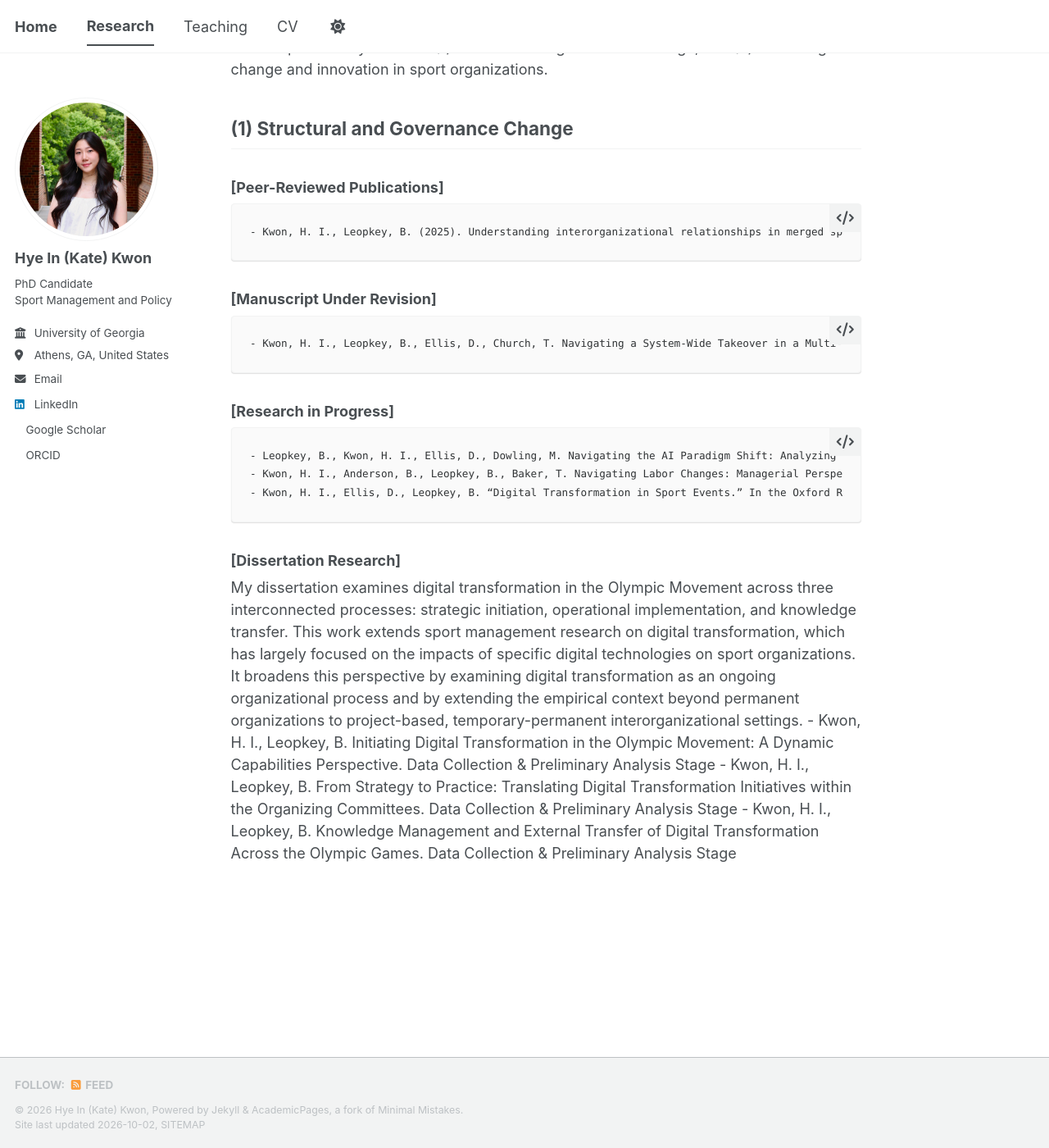
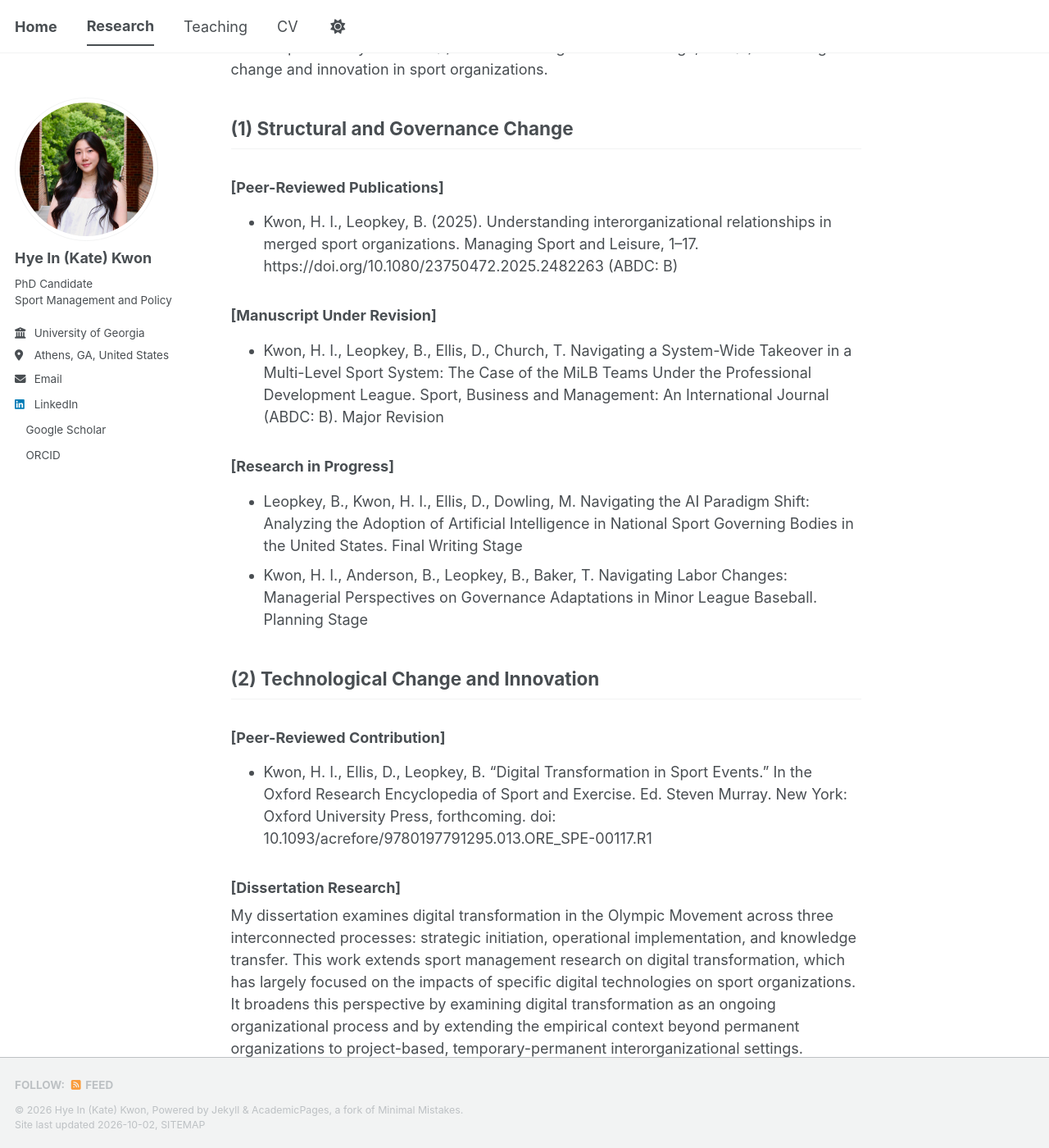
Before and after one commit to katehyeinkwon/katehyeinkwon.github.io, a Jekyll site: the page built from _pages/research.md, in a window 1280 px wide and 1400 px high, scrolled down 312 px. Shown: the whole window at 82% size. Built offline with Jekyll 4.4.1, drawn with Linux system fonts in a browser that asks for light colours; a style sheet for code colours, icons or effects is not loaded; some of the changed text lies outside the part shown.

Commit message:
Update research.md

```diff
--- a/_pages/research.md
+++ b/_pages/research.md
@@ -3,28 +3,36 @@ title: "Research"
 permalink: /research/
 author_profile: true
 ---
+
 My interest in sport management developed through practice. Before entering academia, I worked for the PyeongChang 2018 Organizing Committee and the Seoul Sports Council, a provincial branch of the Korean Sport & Olympic Committee. These experiences made me curious about how sport organizations manage change and led me to pursue graduate studies.
 
 My research interests broadly revolve around topics related to organizational change, innovation, and strategic management. My current work can be broken into two distinct but complementary streams: (1) structural and governance change, and (2) technological change and innovation in sport organizations.
 
-## <strong>(1) Structural and Governance Change</strong>
+## (1) Structural and Governance Change
 
-### <strong>[Peer-Reviewed Publications]</strong>
-    - Kwon, H. I., Leopkey, B. (2025). Understanding interorganizational relationships in merged sport organizations. Managing Sport and Leisure, 1–17. https://doi.org/10.1080/23750472.2025.2482263 (ABDC: B)
+### [Peer-Reviewed Publications]
 
-### <strong>[Manuscript Under Revision]</strong>
-    - Kwon, H. I., Leopkey, B., Ellis, D., Church, T. Navigating a System-Wide Takeover in a Multi-Level Sport System: The Case of the MiLB Teams Under the Professional Development League. Sport, Business and Management: An International Journal (ABDC: B). Major Revision (ABDC: B)
+- Kwon, H. I., Leopkey, B. (2025). Understanding interorganizational relationships in merged sport organizations. Managing Sport and Leisure, 1–17. https://doi.org/10.1080/23750472.2025.2482263 (ABDC: B)
 
-### <strong>[Research in Progress]</strong>
-    - Leopkey, B., Kwon, H. I., Ellis, D., Dowling, M. Navigating the AI Paradigm Shift: Analyzing the Adoption of Artificial Intelligence in National Sport Governing Bodies in the United States. Final Writing Stage
-    - Kwon, H. I., Anderson, B., Leopkey, B., Baker, T. Navigating Labor Changes: Managerial Perspectives on Governance Adaptations in Minor League Baseball. Planning Stage
-## <strong>(2) Technological Change and Innovation</strong>
-### <strong>[Peer-Reviewed Contribution]</strong>
-    - Kwon, H. I., Ellis, D., Leopkey, B. “Digital Transformation in Sport Events.” In the Oxford Research Encyclopedia of Sport and Exercise. Ed. Steven Murray. New York: Oxford University Press, forthcoming. doi: 10.1093/acrefore/9780197791295.013.ORE_SPE-00117.R1
+### [Manuscript Under Revision]
 
-### <strong>[Dissertation Research]</strong>
+- Kwon, H. I., Leopkey, B., Ellis, D., Church, T. Navigating a System-Wide Takeover in a Multi-Level Sport System: The Case of the MiLB Teams Under the Professional Development League. Sport, Business and Management: An International Journal (ABDC: B). Major Revision
+
+### [Research in Progress]
+
+- Leopkey, B., Kwon, H. I., Ellis, D., Dowling, M. Navigating the AI Paradigm Shift: Analyzing the Adoption of Artificial Intelligence in National Sport Governing Bodies in the United States. Final Writing Stage
+- Kwon, H. I., Anderson, B., Leopkey, B., Baker, T. Navigating Labor Changes: Managerial Perspectives on Governance Adaptations in Minor League Baseball. Planning Stage
+
+## (2) Technological Change and Innovation
+
+### [Peer-Reviewed Contribution]
+
+- Kwon, H. I., Ellis, D., Leopkey, B. "Digital Transformation in Sport Events." In the Oxford Research Encyclopedia of Sport and Exercise. Ed. Steven Murray. New York: Oxford University Press, forthcoming. doi: 10.1093/acrefore/9780197791295.013.ORE_SPE-00117.R1
+
+### [Dissertation Research]
 
 My dissertation examines digital transformation in the Olympic Movement across three interconnected processes: strategic initiation, operational implementation, and knowledge transfer. This work extends sport management research on digital transformation, which has largely focused on the impacts of specific digital technologies on sport organizations. It broadens this perspective by examining digital transformation as an ongoing organizational process and by extending the empirical context beyond permanent organizations to project-based, temporary-permanent interorganizational settings.
-    - Kwon, H. I., Leopkey, B. Initiating Digital Transformation in the Olympic Movement: A Dynamic Capabilities Perspective. Data Collection & Preliminary Analysis Stage
-    - Kwon, H. I., Leopkey, B. From Strategy to Practice: Translating Digital Transformation Initiatives within the Organizing Committees. Data Collection & Preliminary Analysis Stage
-    - Kwon, H. I., Leopkey, B. Knowledge Management and External Transfer of Digital Transformation Across the Olympic Games. Data Collection & Preliminary Analysis Stage
+
+- Kwon, H. I., Leopkey, B. Initiating Digital Transformation in the Olympic Movement: A Dynamic Capabilities Perspective. Data Collection & Preliminary Analysis Stage
+- Kwon, H. I., Leopkey, B. From Strategy to Practice: Translating Digital Transformation Initiatives within the Organizing Committees. Data Collection & Preliminary Analysis Stage
+- Kwon, H. I., Leopkey, B. Knowledge Management and External Transfer of Digital Transformation Across the Olympic Games. Data Collection & Preliminary Analysis Stage
```
